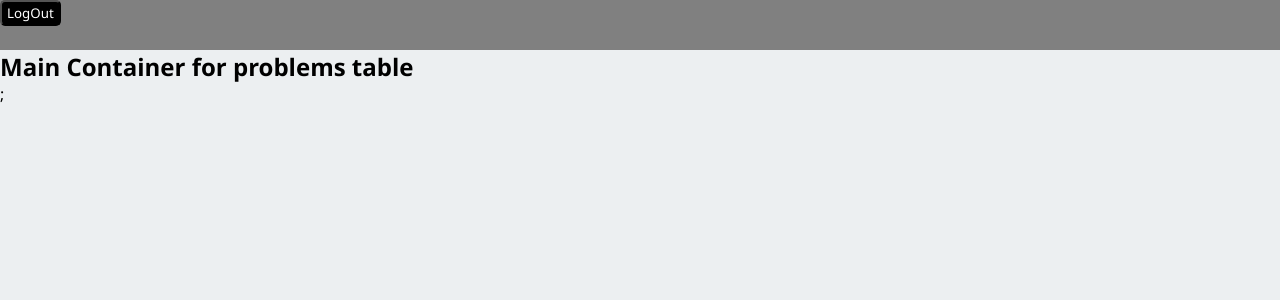
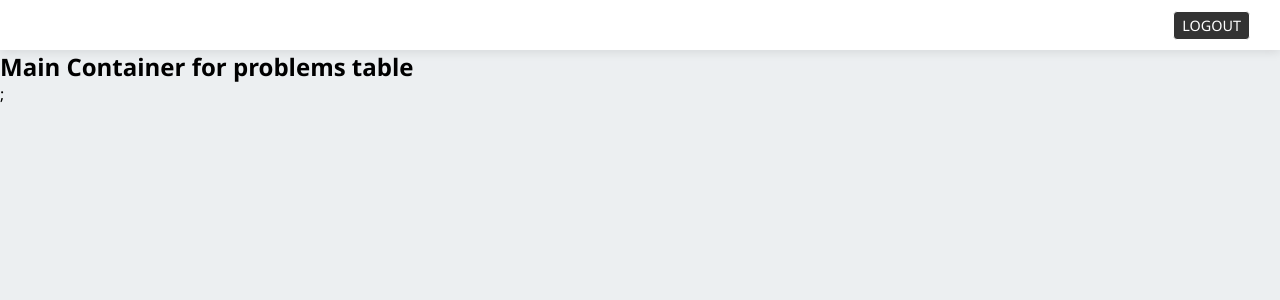
Before and after one commit to shyamtawli/sheetcoder, a React (Create React App) app in the folder client/: page / in a window 1280 px wide. Shown: the top 300 px of the page. Built offline with nearby package versions, Linux system fonts and the light colour scheme; sample sign-in values are in the browser's storage.

Commit message:
Home page navbar

```diff
--- a/client/src/App.css
+++ b/client/src/App.css
@@ -1,28 +1,3 @@
-.navbar-container {
-  height: 50px;
-  background-color: gray;
-}
-
-.navbar {
-  display: flex;
-  gap: 20px;
-}
-
-.navbar a {
-  text-decoration: none;
-  color: white;
-  background-color: black;
-  border-radius: 5px;
-  padding: 2px 5px;
-}
-
-.logout-btn {
-  background-color: black;
-  color: white;
-  border-radius: 5px;
-  padding: 2px 5px;
-}
-
 .main {
   background-color: #eceff1;
   height: 100vh;
--- a/client/src/components/Home.jsx
+++ b/client/src/components/Home.jsx
@@ -1,5 +1,5 @@
 import React from "react";
-import Navbar from "./Navbar";
+import Navbar from "./Topbar/Navbar";
 
 function Home() {
   return (
--- /dev/null
+++ b/client/src/components/Topbar/Navbar.css
@@ -0,0 +1,19 @@
+nav {
+  height: 50px;
+  display: flex;
+  flex-direction: row-reverse;
+  padding: 0px 30px;
+  align-items: center;
+  background-color: white;
+  box-shadow: 0 2px 10px rgba(0, 0, 0, 0.1);
+}
+
+.logout-btn {
+  cursor: pointer;
+  background: #333;
+  color: white;
+  font-size: 0.9rem;
+  border-radius: 0.25rem;
+  border: 1px solid;
+  padding: 0.25rem 0.5rem;
+}
--- a/client/src/components/Navbar.jsx
+++ b/client/src/components/Topbar/Navbar.jsx
@@ -1,19 +1,20 @@
 import React from "react";
+import "./Navbar.css";
 
-function Navbar() {
+const Navbar = () => {
   const handleLogout = () => {
     localStorage.removeItem("token");
     window.location.reload();
   };
   return (
-    <>
+    <nav>
       <div className="navbar-container">
         <button className="logout-btn" onClick={handleLogout}>
-          LogOut
+          LOGOUT
         </button>
       </div>
-    </>
+    </nav>
   );
-}
+};
 
 export default Navbar;
```
